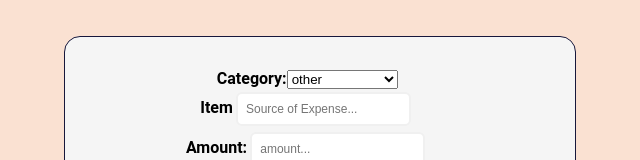
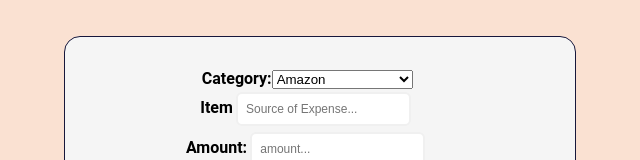
Before and after one commit to Tesfaye-Eshetie/expense-tracker, a React (Vite) app: page / in a window 1280 px wide. Shown: the part 314-474 px from the top of the page, without its empty margins (0-640 px from the left). Built offline with nearby package versions, Linux system fonts and the light colour scheme.

Commit message:
Added catergories to expense

```diff
--- a/src/components/ExpenseForm.jsx
+++ b/src/components/ExpenseForm.jsx
@@ -44,9 +44,21 @@ export default function ExpenseForm() {
               value={expense.category || "other"}
               onChange={handleChange}
             >
+              <option value="Amazon">Amazon</option>
+              <option value="Clothing">Clothing</option>
+              <option value="Education">Education</option>
+              <option value="Entertainment">Entertainment</option>
+              <option value="Food">Food and Drinks</option>
+              <option value="Grocery">Grocery</option>
+              <option value="Household">Household Supplies</option>
+              <option value="Miscellaneous">Miscellaneous</option>
               <option value="Mortgage/Rent">Mortgage/Rent</option>
-              <option value="Grocery">Grocery</option>
-              <option value="other">other</option>
+              <option value="Personal">Personal Care</option>
+              <option value="Pets">Pets</option>
+              <option value="Transportation">Transportation</option>
+              <option value="Travel">Travel</option>
+              <option value="Utilities">Utilities</option>
+
             </select>
           </label>
         </div>
```
